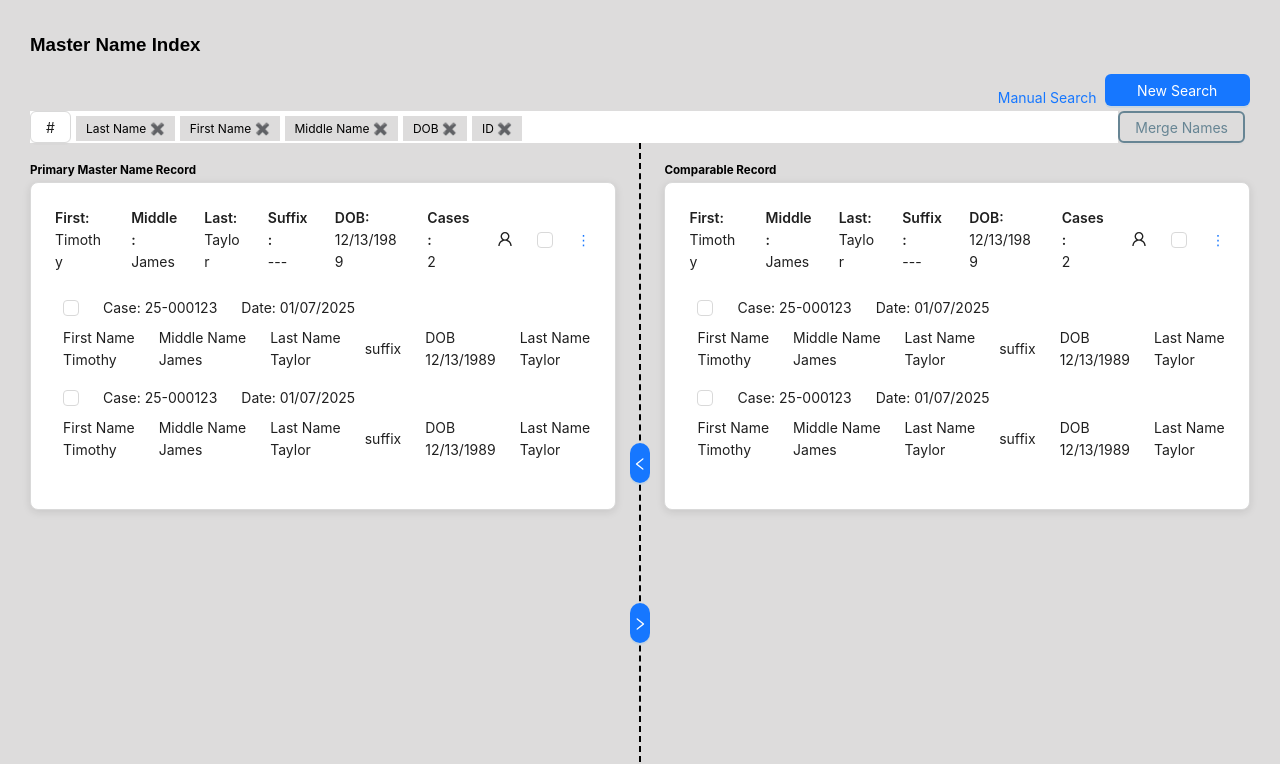
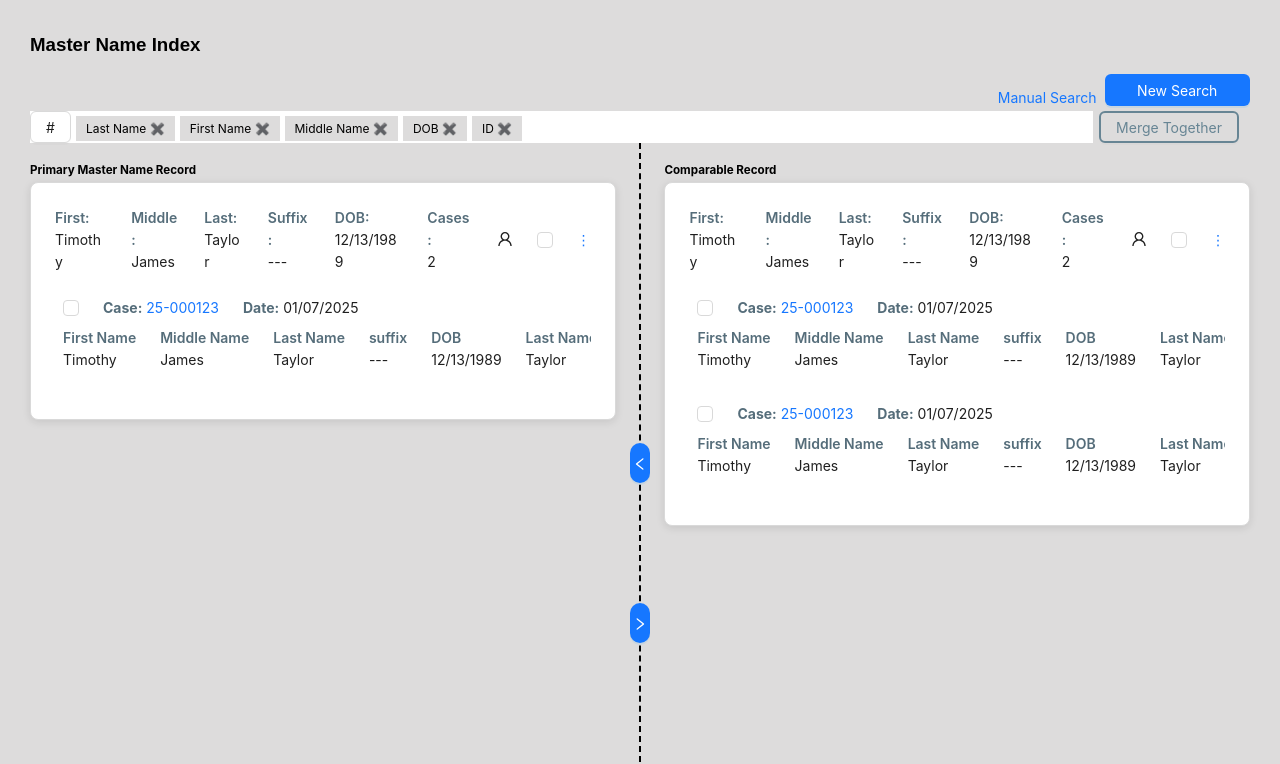
Before and after one commit to anants23O02/CJN-merged, a Next.js app: page /pages/MasterViewMerge in a window 1280 px wide. Shown: the top 764 px of the page. Built offline with nearby package versions, Linux system fonts and the light colour scheme.

Commit message:
made card dynamic

```diff
--- a/app/components/casecard/casecard.tsx
+++ b/app/components/casecard/casecard.tsx
@@ -3,9 +3,9 @@
 import React from 'react';
 import { Card, Row, Col, Space, Typography, Checkbox, Dropdown, Menu } from 'antd';
 import { UserOutlined } from '@ant-design/icons';
-import CaseRow from '../rows/Rows';
 
 const { Text } = Typography;
+
 
 const data = {
   caseNumber: '25-000123',
@@ -24,7 +24,7 @@ const data = {
   address: '1234 August Ave St. Paul MN 55104',
 };
 
-const CaseCard: React.FC = () => {
+const CaseCard: React.FC = ({children}) => {
   const menu = (
     <Menu
       items={[
@@ -38,19 +38,19 @@ const CaseCard: React.FC = () => {
     <Row
       align="top"
       style={{
-        margin: 0, // No extra margins on the Row
-        padding: 0, // No extra padding on the Row
-        width: '100%', // Full width of parent container
-        display: 'flex', // Flex layout for flexibility
+        margin: 0,
+        padding: 0,
+        width: '100%',
+        display: 'flex',
       }}
     >
       {/* CaseCard Column taking 50% width */}
       <Col
         style={{
-          flex: 1, // Flexbox behavior to occupy 50% space
-          width: '50%', // Explicitly set width to 50%
-          padding: 0, // Remove padding
-          margin: 0, // Remove margin
+          flex: 1,
+          width: '50%',
+          padding: 0,
+          margin: 0,
         }}
       >
         <Card
@@ -63,30 +63,30 @@ const CaseCard: React.FC = () => {
           }}
         >
           {/* Header Row for Card */}
-          <Row justify="end" align="middle" style={{ marginBottom: '16px' }}>
+          <Row justify="end" align="middle" style={{ marginBottom: '16px', }}>
             <Space size="large">
               <Col>
-                <Text strong>First:</Text> <br />
+                <Text style={{color:"#556d7a"}} strong>First:</Text> <br />
                 <Text>{data.firstName}</Text>
               </Col>
               <Col>
-                <Text strong>Middle:</Text> <br />
+                <Text style={{color:"#556d7a"}} strong>Middle:</Text> <br />
                 <Text>{data.middleName}</Text>
               </Col>
               <Col>
-                <Text strong>Last:</Text> <br />
+                <Text style={{color:"#556d7a"}} strong>Last:</Text> <br />
                 <Text>{data.lastName}</Text>
               </Col>
               <Col>
-                <Text strong>Suffix:</Text> <br />
+                <Text style={{color:"#556d7a"}} strong>Suffix:</Text> <br />
                 <Text>{data.suffix || '---'}</Text>
               </Col>
               <Col>
-                <Text strong>DOB:</Text> <br />
+                <Text style={{color:"#556d7a"}} strong>DOB:</Text> <br />
                 <Text>{data.dob}</Text>
               </Col>
               <Col>
-                <Text strong>Cases:</Text> <br />
+                <Text style={{color:"#556d7a"}} strong>Cases:</Text> <br />
                 <Text>2</Text>
               </Col>
 
@@ -97,8 +97,8 @@ const CaseCard: React.FC = () => {
               </Dropdown>
             </Space>
           </Row>
-          {/* Add content here */}
-          <CaseRow {...data}></CaseRow>
+      {children}
+
         </Card>
       </Col>
     </Row>
--- a/app/components/rows/Rows.tsx
+++ b/app/components/rows/Rows.tsx
@@ -42,131 +42,109 @@ const CaseRow: React.FC<RowData> = ({
     <>
       <div
         style={{
-        overflowX: 'auto', // Enable horizontal scrolling
-        padding: '8px',
+          overflowX: "auto", // Enable horizontal scrolling
+          padding: "8px",
         }}
       >
         <Row justify="start" align="middle" style={{ marginBottom: "8px" }}>
           <Space size="large">
             <Checkbox></Checkbox>
             <Col>
-            <Text>Case:</Text>
-            <Text>{" " + caseNumber}</Text>
+              <Text style={{ color: "#556d7a", fontWeight: "700" }}>Case:</Text>
+              <Text>
+                <a href="">{" " + caseNumber}</a>
+              </Text>
             </Col>
             <Col>
-            <Text>Date:</Text>
+              <Text style={{ color: "#556d7a", fontWeight: "700" }}>Date:</Text>
               <Text>{" " + date} </Text>
             </Col>
           </Space>
         </Row>
-      <Row justify="start" align="middle" style={{ marginBottom: "16px",whiteSpace: 'nowrap', // Prevent wrapping
-          width: 'max-content', }}>
+        <Row
+          justify="start"
+          align="middle"
+          style={{
+            marginBottom: "16px",
+            whiteSpace: "nowrap", // Prevent wrapping
+            width: "max-content",
+          }}
+        >
           <Space size="large">
             <Col>
-           <Text>First Name</Text><br />
+              <Text style={{ color: "#556d7a", fontWeight: "600" }}>
+                First Name
+              </Text>
+              <br />
               <Text>{firstName}</Text>
             </Col>
             <Col>
-            <Text>Middle Name</Text><br />
+              <Text style={{ color: "#556d7a", fontWeight: "600" }}>
+                Middle Name
+              </Text>
+              <br />
               <Text>{middleName}</Text>
-          </Col><Col>
-            <Text>Last Name</Text><br />
+            </Col>
+            <Col>
+              <Text style={{ color: "#556d7a", fontWeight: "600" }}>
+                Last Name
+              </Text>
+              <br />
               <Text>{lastName}</Text>
             </Col>
             <Col>
-           <Text>suffix</Text><br />
-            <Text>{suffix}</Text>
+              <Text style={{ color: "#556d7a", fontWeight: "600" }}>
+                suffix
+              </Text>
+              <br />
+              <Text>{suffix ? suffix : "---"}</Text>
             </Col>
             <Col>
-            <Text>DOB</Text><br />
+              <Text style={{ color: "#556d7a", fontWeight: "600" }}>DOB</Text>
+              <br />
               <Text>{dob}</Text>
-          </Col><Col>
-            <Text>Last Name</Text><br />
+            </Col>
+            <Col>
+              <Text style={{ color: "#556d7a", fontWeight: "600" }}>
+                Last Name
+              </Text>
+              <br />
               <Text>{lastName}</Text>
             </Col>
             <Col>
-           <Text>Sex</Text><br />
+              <Text style={{ color: "#556d7a", fontWeight: "600" }}>Sex</Text>
+              <br />
               <Text>{sex}</Text>
             </Col>
             <Col>
-            <Text>Race</Text><br />
+              <Text style={{ color: "#556d7a", fontWeight: "600" }}>Race</Text>
+              <br />
               <Text>{race}</Text>
-          </Col><Col>
-            <Text>Height</Text><br />
+            </Col>
+            <Col>
+              <Text style={{ color: "#556d7a", fontWeight: "600" }}>
+                Height
+              </Text>
+              <br />
               <Text>{height}</Text>
             </Col>
             <Col>
-           <Text>ID</Text><br />
+              <Text style={{ color: "#556d7a", fontWeight: "600" }}>ID</Text>
+              <br />
               <Text>{id}</Text>
             </Col>
             <Col>
-            <Text>Phone No.</Text><br />
+              <Text style={{ color: "#556d7a", fontWeight: "600" }}>
+                Phone No.
+              </Text>
+              <br />
               <Text>{phoneNumber}</Text>
-          </Col><Col>
-            <Text>Address</Text><br />
-            <Text>{address}</Text>
-          </Col>
-        </Space>
-      </Row>
-
-      <Row justify="start" align="middle" style={{ marginBottom: "8px" }}>
-        <Space size="large">
-          <Checkbox></Checkbox>
-          <Col>
-            <Text>Case:</Text>
-            <Text>{" " + caseNumber}</Text>
             </Col>
             <Col>
-            <Text>Date:</Text>
-            <Text>{" " + date} </Text>
-          </Col>
-        </Space>
-      </Row>
-      <Row justify="start" align="middle" style={{ marginBottom: "16px",whiteSpace: 'nowrap', // Prevent wrapping
-          width: 'max-content', }}>
-        <Space size="large">
-           <Col>
-           <Text>First Name</Text><br />
-            <Text>{firstName}</Text>
-          </Col>
-          <Col>
-            <Text>Middle Name</Text><br />
-            <Text>{middleName}</Text>
-          </Col><Col>
-            <Text>Last Name</Text><br />
-            <Text>{lastName}</Text>
-          </Col>
-          <Col>
-           <Text>suffix</Text><br />
-            <Text>{suffix}</Text>
-          </Col>
-          <Col>
-            <Text>DOB</Text><br />
-            <Text>{dob}</Text>
-          </Col><Col>
-            <Text>Last Name</Text><br />
-            <Text>{lastName}</Text>
-          </Col>
-          <Col>
-           <Text>Sex</Text><br />
-            <Text>{sex}</Text>
-          </Col>
-          <Col>
-            <Text>Race</Text><br />
-            <Text>{race}</Text>
-          </Col><Col>
-            <Text>Height</Text><br />
-            <Text>{height}</Text>
-          </Col>
-          <Col>
-           <Text>ID</Text><br />
-            <Text>{id}</Text>
-          </Col>
-          <Col>
-            <Text>Phone No.</Text><br />
-            <Text>{phoneNumber}</Text>
-          </Col><Col>
-            <Text>Address</Text><br />
+              <Text style={{ color: "#556d7a", fontWeight: "600" }}>
+                Address
+              </Text>
+              <br />
               <Text>{address}</Text>
             </Col>
           </Space>
--- a/app/pages/MasterNameIndex/page.tsx
+++ b/app/pages/MasterNameIndex/page.tsx
@@ -1,8 +1,6 @@
 import CustomTable from '../../components/Table/table.tsx';
 import SearchForm from '../../components/SearchForm/SearchForm.tsx'
 <link href="https://fonts.googleapis.com/css2?family=Roboto:wght@300;400;500;700&display=swap" rel="stylesheet" />
-
-
 
 
 const HomePage: React.FC = () => (
@@ -11,9 +9,7 @@ const HomePage: React.FC = () => (
     {/* this is to be taken from breadcrumbs */}
         Master Name Index
     </h3>
-    <SearchForm>
-
-    </SearchForm>
+    <SearchForm />
     <CustomTable />
   </div>
 );
--- a/app/pages/MasterViewMerge/page.tsx
+++ b/app/pages/MasterViewMerge/page.tsx
@@ -4,6 +4,7 @@ import CaseCard from "../../components/casecard/casecard";
 import styles from "./masterviewmerge.module.css";
 import MainButton from "../../components/mainButton/button";
 import VerticalLineWithDrawer from "../../components/Line/Line.tsx";
+import CaseRow from '../../components/rows/Rows';
 
 import { Row, Col,Button } from "antd";
 
@@ -25,7 +26,27 @@ const caseData = {
   address: "1234 August Ave St. Paul, MN 55104",
 };
 
+
+
 const NewPage: React.FC = () => {
+
+  const data = {
+    caseNumber: '25-000123',
+    date: '01/07/2025',
+    firstName: 'Timothy',
+    middleName: 'James',
+    lastName: 'Taylor',
+    suffix: null,
+    dob: '12/13/1989',
+    sex: 'M',
+    race: 'W',
+    height: "5'11\"",
+    weight: '160',
+    id: 'DL12345678910',
+    phoneNumber: '123-456-7890',
+    address: '1234 August Ave St. Paul MN 55104',
+  };
+
   function newSearchHandler() {
     console.log("new search pressed");
   }
@@ -34,7 +55,7 @@ const NewPage: React.FC = () => {
       <h3>Master Name Index</h3>
       <Row gutter={8} style={{ display: "flex", justifyContent: "end" }}>
         <Col
-          span={4}
+
           style={{ display: "flex", justifyContent: "end", alignItems: "end" }}
         >
           <a href="">Manual Search</a>
@@ -46,7 +67,7 @@ const NewPage: React.FC = () => {
 
       <Row style={{
           display: "flex",
-          alignItems: "top",
+          alignItems: "middle",
           justifyContent: "space-between",
           "margin-top":"5px",
           "margin-right":"5px"
@@ -54,17 +75,21 @@ const NewPage: React.FC = () => {
         <Col flex="auto">
       <FilterPopup />
         </Col>
-        <Col >
+        <Col span={3} style={{
+          display: "flex",
+          alignItems: "middle",
+          justifyContent:"space-evenly"}} >
         <Button
             className={styles.mergeButton}
             type="default"
             style={{
+
               border: "2px solid #678594",
               backgroundColor: "transparent",
               color: "#678594",
             }}
           >
-            Merge Names
+            Merge Together
           </Button>
 
         </Col>
@@ -88,23 +113,29 @@ const NewPage: React.FC = () => {
             suffix={null}
             dob="12/13/1989"
             cases={2}
-          />
+          >
+<CaseRow {...caseData}>  </CaseRow>
+          </CaseCard>
         </Col>
-        <Col flex="none" style={{ padding: "0 10px" }}>
+        <Col flex="none" >
           <VerticalLineWithDrawer />
         </Col>
         <Col flex="auto" style={{ maxWidth: "48%" }}>
         <Row>
         <h5 style={{ marginBottom: "5px" }}>Comparable Record</h5>
       </Row>
-          <CaseCard
+      <CaseCard
             firstName="Timothy"
             middleName="James"
             lastName="Taylor"
             suffix={null}
             dob="12/13/1989"
             cases={2}
-          />
+          >
+<CaseRow {...caseData}>  </CaseRow>
+<CaseRow {...caseData}>  </CaseRow>
+
+          </CaseCard>
         </Col>
       </Row>
     </div>
```
Lines whose indentation alone changed are shown as unchanged.
